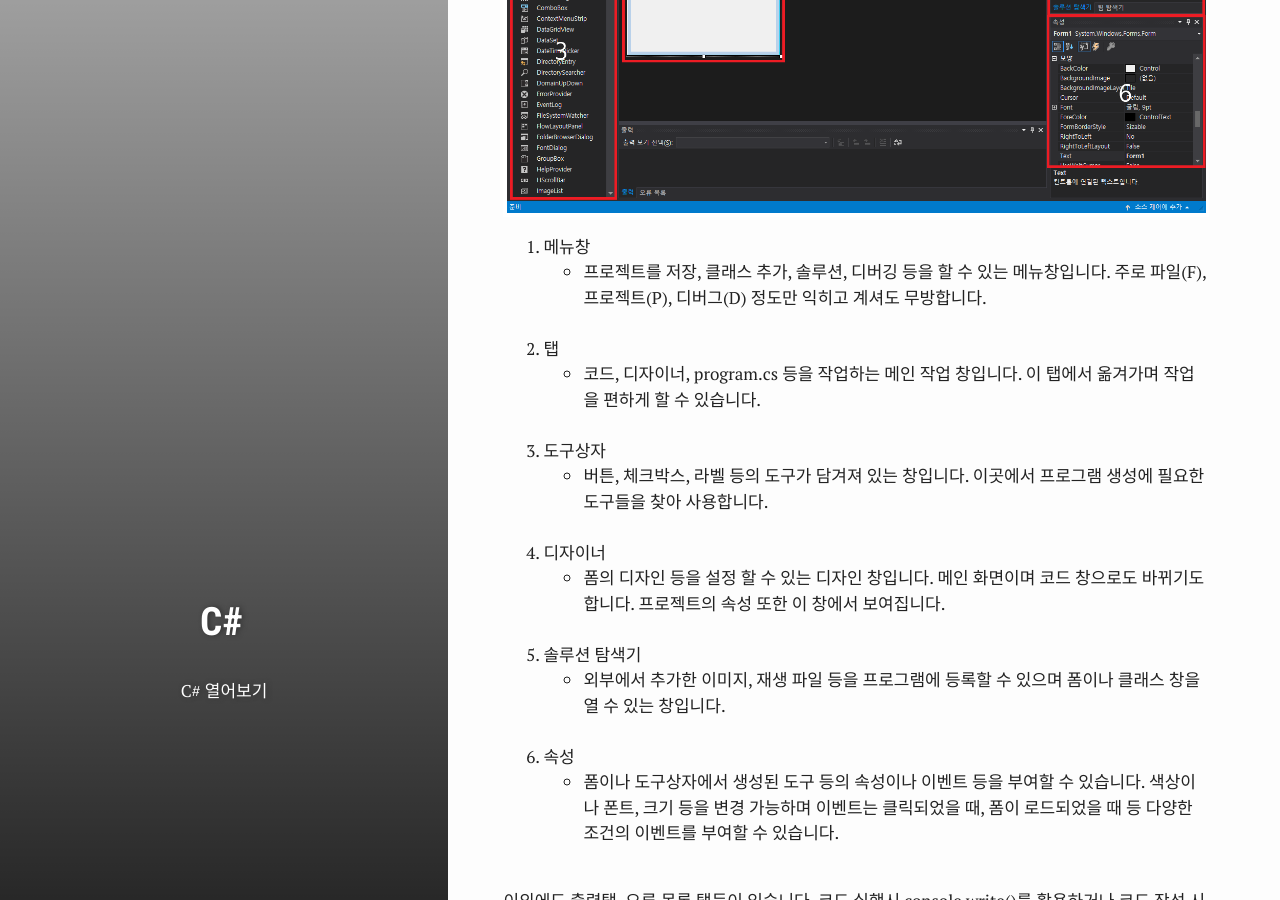
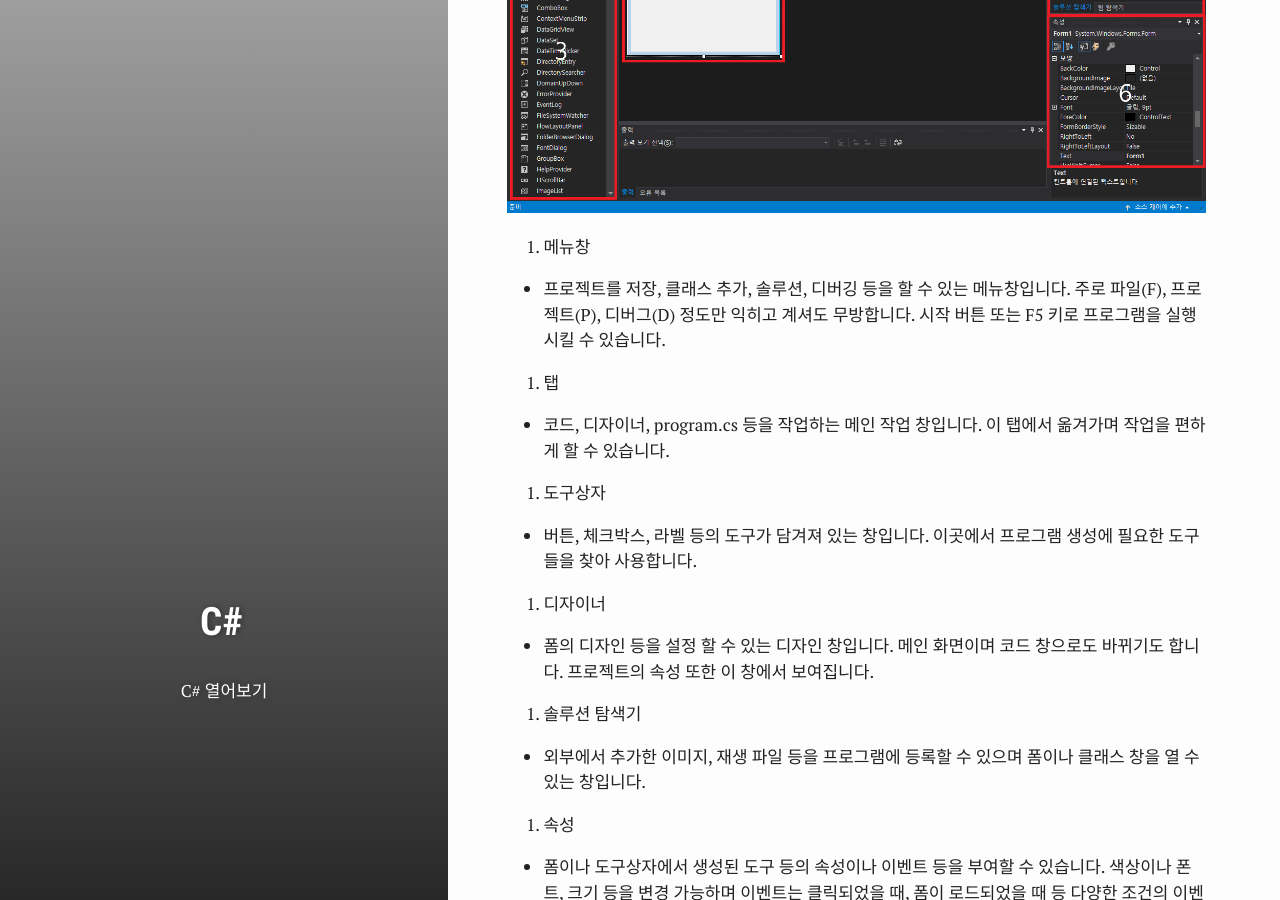
Before and after one commit to test076923/076923.github.io, a Jekyll site: the page built from _posts/2017-07-21-C#-2.md, in a window 1280 px wide and 900 px high, scrolled down 1631 px. Built offline with Jekyll 4.4.1, drawn with Linux system fonts in a browser that asks for light colours.

Commit message:
Update 2017-07-21-C#-2.md

```diff
--- a/_posts/2017-07-21-C#-2.md
+++ b/_posts/2017-07-21-C#-2.md
@@ -24,18 +24,36 @@
 
 [![3]({{ site.images }}/C/ch2/3.png)]({{ site.images }}/C/ch2/3.png)
 
-1. 메뉴창 <br>
- - 프로젝트를 저장, 클래스 추가, 솔루션, 디버깅 등을 할 수 있는 메뉴창입니다. 주로 파일(F), 프로젝트(P), 디버그(D) 정도만 익히고 계셔도 무방합니다.<br><br>
-2. 탭<br>
- - 코드, 디자이너, program.cs 등을 작업하는 메인 작업 창입니다. 이 탭에서 옮겨가며 작업을 편하게 할 수 있습니다.<br><br>
-3. 도구상자<br>
- - 버튼, 체크박스, 라벨 등의 도구가 담겨져 있는 창입니다. 이곳에서 프로그램 생성에 필요한 도구들을 찾아 사용합니다.<br><br>
-4. 디자이너<br>
- - 폼의 디자인 등을 설정 할 수 있는 디자인 창입니다. 메인 화면이며 코드 창으로도 바뀌기도 합니다. 프로젝트의 속성 또한 이 창에서 보여집니다.<br><br>
-5. 솔루션 탐색기<br>
- - 외부에서 추가한 이미지, 재생 파일 등을 프로그램에 등록할 수 있으며 폼이나 클래스 창을 열 수 있는 창입니다.<br><br>
-6. 속성<br>
- - 폼이나 도구상자에서 생성된 도구 등의 속성이나 이벤트 등을 부여할 수 있습니다. 색상이나 폰트, 크기 등을 변경 가능하며 이벤트는 클릭되었을 때, 폼이 로드되었을 때 등 다양한 조건의 이벤트를 부여할 수 있습니다.<br><br>
+1. 메뉴창
+
+ - 프로젝트를 저장, 클래스 추가, 솔루션, 디버깅 등을 할 수 있는 메뉴창입니다. 주로 파일(F), 프로젝트(P), 디버그(D) 정도만 익히고 계셔도 무방합니다. 시작 버튼 또는 F5 키로 프로그램을 실행시킬 수 있습니다.
+
+
+2. 탭
+
+ - 코드, 디자이너, program.cs 등을 작업하는 메인 작업 창입니다. 이 탭에서 옮겨가며 작업을 편하게 할 수 있습니다.
+
+
+3. 도구상자
+
+ - 버튼, 체크박스, 라벨 등의 도구가 담겨져 있는 창입니다. 이곳에서 프로그램 생성에 필요한 도구들을 찾아 사용합니다.
+
+
+4. 디자이너
+
+ - 폼의 디자인 등을 설정 할 수 있는 디자인 창입니다. 메인 화면이며 코드 창으로도 바뀌기도 합니다. 프로젝트의 속성 또한 이 창에서 보여집니다.
+
+
+5. 솔루션 탐색기
+
+ - 외부에서 추가한 이미지, 재생 파일 등을 프로그램에 등록할 수 있으며 폼이나 클래스 창을 열 수 있는 창입니다.
+
+
+6. 속성
+
+ - 폼이나 도구상자에서 생성된 도구 등의 속성이나 이벤트 등을 부여할 수 있습니다. 색상이나 폰트, 크기 등을 변경 가능하며 이벤트는 클릭되었을 때, 폼이 로드되었을 때 등 다양한 조건의 이벤트를 부여할 수 있습니다.
+
+
 
 
 이외에도 출력탭, 오류 목록 탭등이 있습니다. 코드 실행시 console.write()를 활용하거나 코드 작성 시 컴파일러 오류 등을 확인할 수 있습니다.
```
